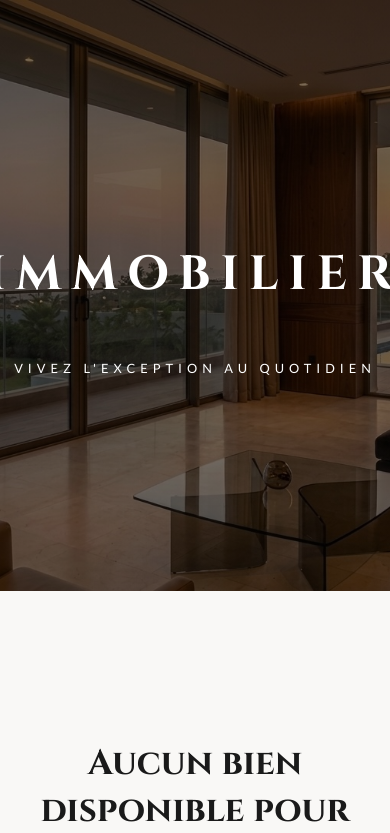
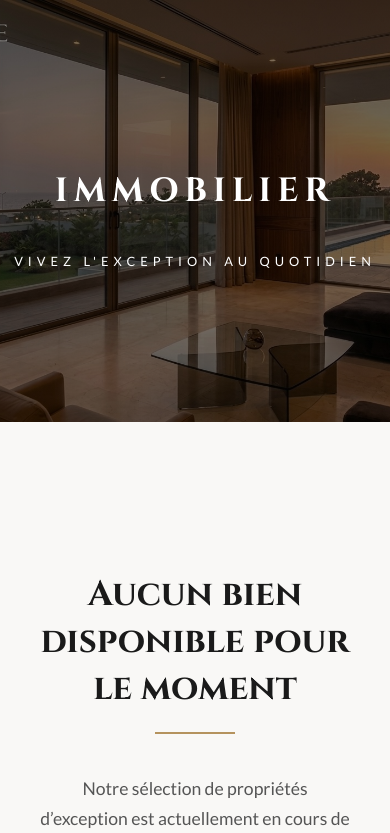
Before and after one commit to lokosergelionel-arch/sage_empire, a Django app: page /immobilier/ in a window 390 px wide; the page is wider, and only the part inside the window is pictured. Shown: the top 833 px of that part. Run offline with Django 5.2, Linux system fonts and the light colour scheme.

Commit message:
fix: correction affichage bannière immobilier sur mobile
- Réduction de la hauteur sur téléphone (70vh → 50vh)
- Ajustement du cadrage et dézoom de l'image (background-position)
- Optimisation du titre sur mobile

```diff
--- a/hub/templates/immobilier.html
+++ b/hub/templates/immobilier.html
@@ -109,6 +109,20 @@
             background: var(--gold);
             color: white;
         }
+
+        /* ===================== CORRECTION BANNER MOBILE ===================== */
+@media (max-width: 768px) {
+    .immo-hero {
+        height: 50vh;                    /* Réduction de la hauteur */
+        background-position: center 25%; /* Dézoom + recentrage de l'image */
+        background-size: cover;
+    }
+
+    .immo-hero h1 {
+        font-size: 2.1rem;
+        letter-spacing: 6px;
+    }
+}
     </style>
 </head>
 <body>
```
